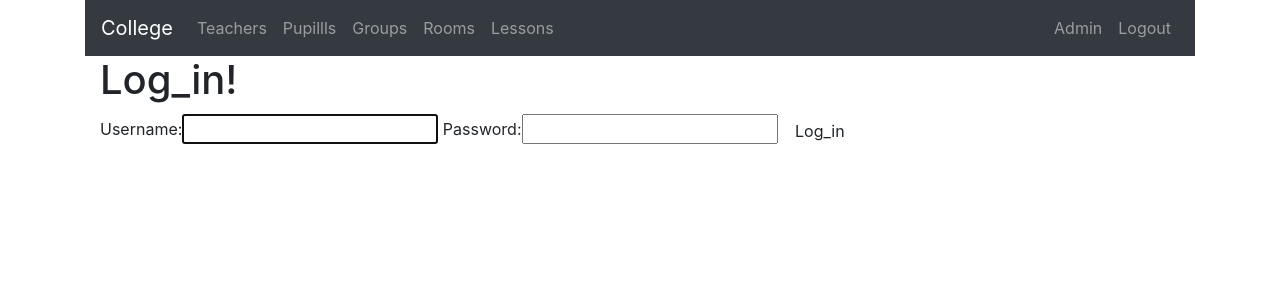
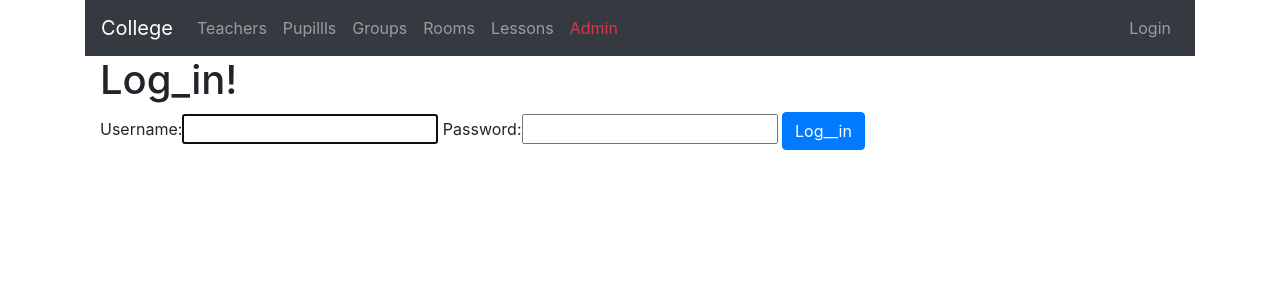
Before and after one commit to Giorgi1971/college, a Django app: page /login/ in a window 1280 px wide. Shown: the top 300 px of the page. Run offline with Django 3.2, Linux system fonts and the light colour scheme; some libraries are stand-ins or nearby versions.

Commit message:
added Login, Logout, and Login_required, also LoginRequiredMixin

```diff
--- a/college/settings.py
+++ b/college/settings.py
@@ -135,4 +135,8 @@ STATICFILES_DIRS = [
 MEDIA_URL = '/media/'
 MEDIA_ROOT = os.path.join(BASE_DIR, 'media')
 
-LOGIN_URL = '/basic_app/user_login' # ჩემოთ ჩავსვი სიდღანაც
+
+
+LOGIN_URL = 'user:login'
+LOGOUT_REDIRECT_URL = 'user:login'
+LOGIN_REDIRECT_URL = 'build:lessons'
--- a/user/templates/user/base.html
+++ b/user/templates/user/base.html
@@ -52,22 +52,22 @@
           <li class="nav-item">
             <a class="nav-link" href="{% url 'build:lessons' %}">Lessons</a>
           </li>
+          <li class="nav-item">
+            <a class="nav-link text-danger" href="{% url 'admin:index' %}">Admin</a>
+          </li>
 
         </ul>
         <ul class="navbar-nav ml-auto">
-          <li class="nav-item">
-            <a class="nav-link" href="{% url 'admin:index' %}">Admin</a>
-          </li>
-        {% if user.is_authenticate %}
+        {% if user.is_authenticated %}
         <li class="nav-item">
-            <a class="nav-link" href="{% url 'user:pupils' %}">{{ user.full_name }}</a>
+            <a class="nav-link text-danger" href="{% url 'build:lessons' %}">{{ user.first_name }}</a>
           </li>
           <li class="nav-item">
-            <a class="nav-link" href="{% url 'user:pupils' %}">Login</a>
+            <a class="nav-link" href="{% url 'user:logout' %}">Logout</a>
           </li>
           {% else %}
           <li class="nav-item">
-            <a class="nav-link" href="{% url 'user:pupils' %}">Logout</a>
+            <a class="nav-link" href="{% url 'user:login' %}">Login</a>
           </li>
           {% endif %}
         </ul>
--- a/user/templates/user/login.html
+++ b/user/templates/user/login.html
@@ -9,7 +9,7 @@
 
     {% csrf_token %}
     {{ form }}
-    <input type="submit" class="btn btn-default" value="Log_in">
+    <input type="submit" class="btn btn-primary" value="Log__in">
 
     </form>
 
--- a/user/urls.py
+++ b/user/urls.py
@@ -8,15 +8,15 @@ from django.contrib.auth import views as auth_views
 app_name = 'user'
 urlpatterns = [
     path('', views.index, name='index'),
-    path('teachers', TeacherListView.as_view(), name='teachers'),
-    path('createteacher', TeacherCreateView.as_view(), name='createteacher'),
-    path('teacher/<int:pk>', TeacherDetailView.as_view(), name='teacher'),
-    path('updateteacher/<int:pk>', TeacherUpdateView.as_view(), name='updateteacher'),
-    path('deleteteacher/<int:pk>', TeacherDeleteView.as_view(), name='deleteteacher'),
-    path('groups', GroupListView.as_view(), name='groups'),
-    path('group/<int:pk>', GroupDetailView.as_view(), name='group'),
-    path('pupils', PupilListView.as_view(), name='pupils'),
-    path('pupil/<int:pk>', PupilDetailView.as_view(), name='pupil'),
+    path('teachers/', TeacherListView.as_view(), name='teachers'),
+    path('createteacher/', TeacherCreateView.as_view(), name='createteacher'),
+    path('teacher/<int:pk>/', TeacherDetailView.as_view(), name='teacher'),
+    path('updateteacher/<int:pk>/', TeacherUpdateView.as_view(), name='updateteacher'),
+    path('deleteteacher/<int:pk>/', TeacherDeleteView.as_view(), name='deleteteacher'),
+    path('groups/', GroupListView.as_view(), name='groups'),
+    path('group/<int:pk>/', GroupDetailView.as_view(), name='group'),
+    path('pupils/', PupilListView.as_view(), name='pupils'),
+    path('pupil/<int:pk>/', PupilDetailView.as_view(), name='pupil'),
     path('login/', auth_views.LoginView.as_view(template_name="user/login.html"), name='login'),
     path('logout/', auth_views.LogoutView.as_view(), name='logout'),
     path('signup/', SignUp.as_view() , name='signup'),
```
Also changed, not shown: user/views.py (+9 -13 lines), media/user/teachers/m1_IegKvC6.jpg (added), media/user/teachers/n3.jpg (added).
